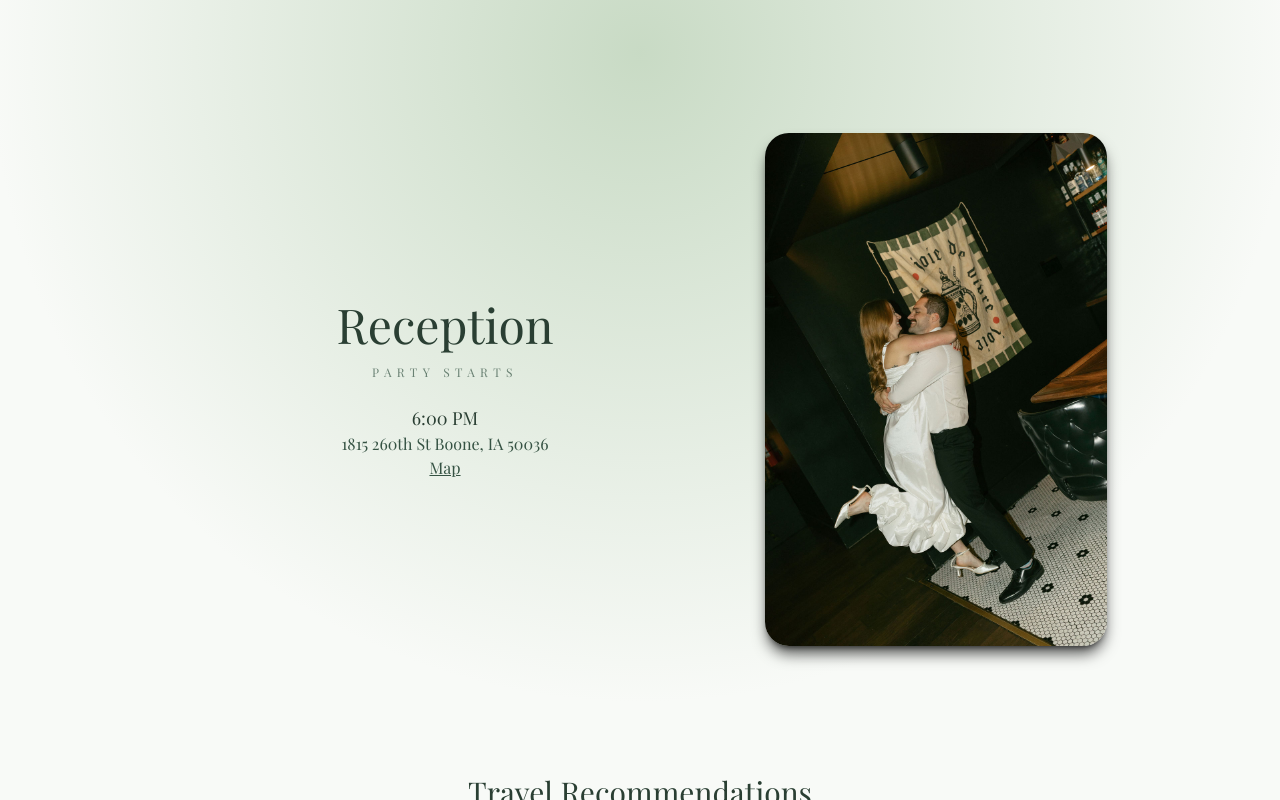
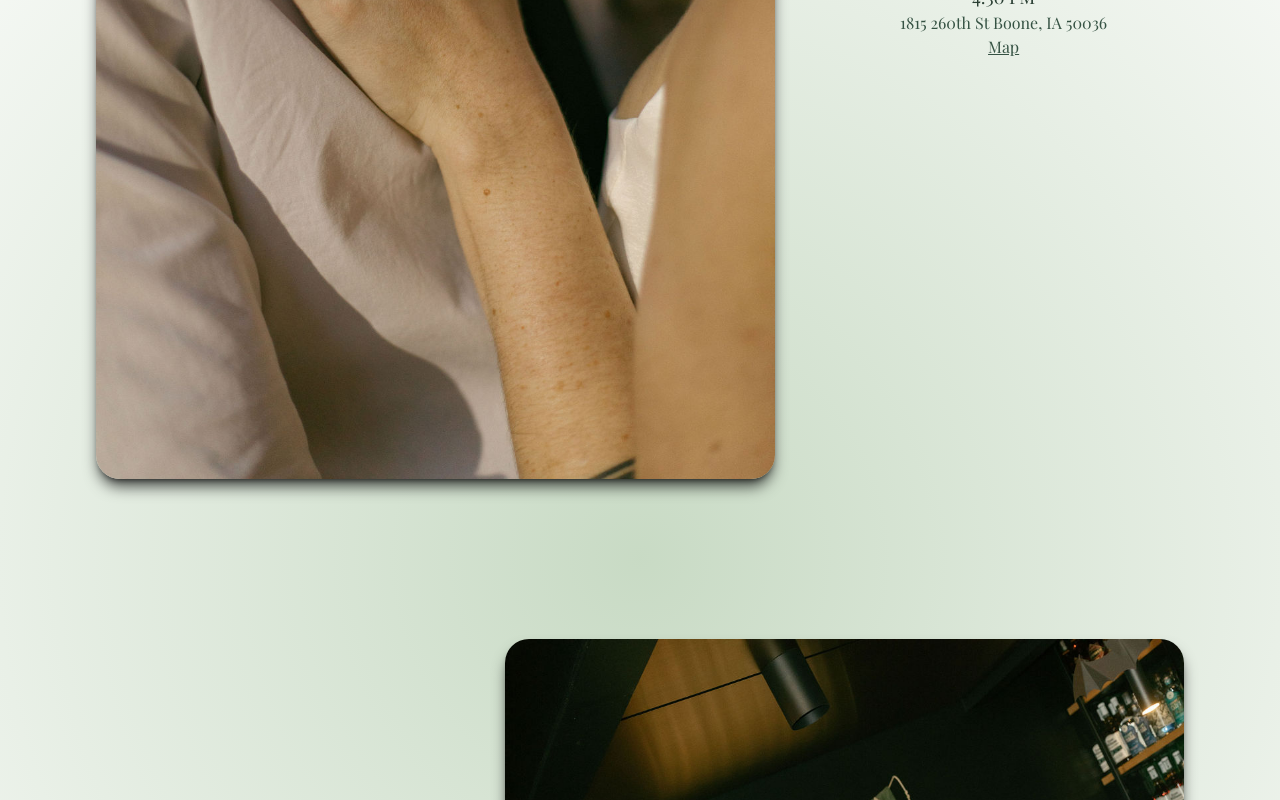
Before and after one commit to aczarnick/wedding-website, a Next.js app: page / in a window 1280 px wide. Shown: the part 1420-2220 px from the top of the page. Built offline with nearby package versions, Linux system fonts and the light colour scheme; a web font is replaced by a local one.

Commit message:
image sizing and improvements

```diff
--- a/next.config.ts
+++ b/next.config.ts
@@ -3,6 +3,10 @@ import type { NextConfig } from "next";
 const nextConfig: NextConfig = {
   /* config options here */
   output: 'standalone',
+  images: {
+    qualities: [25, 50, 75, 100],
+    formats: ['image/avif', 'image/webp'],
+  },
 };
 
 export default nextConfig;
--- a/src/components/EventSection.tsx
+++ b/src/components/EventSection.tsx
@@ -16,11 +16,7 @@ export const EventSection: React.FC<EventSectionProps> = ({
   image,
   imageAlt,
   flip,
-  subtitle,
-  mobileImageWidth = 246,
-  mobileImageHeight = 164,
-  desktopImageWidth = 342,
-  desktopImageHeight = 512,
+  subtitle
 }) => {
   return (
     <>
@@ -31,8 +27,6 @@ export const EventSection: React.FC<EventSectionProps> = ({
         <Image
           src={image}
           alt={imageAlt}
-          width={mobileImageWidth}
-          height={mobileImageHeight}
           className="mt-10 shadow-lg/70 rounded-2xl"
         />
         <p className="text-lg mt-6 text-sage-800">{time}</p>
@@ -50,8 +44,6 @@ export const EventSection: React.FC<EventSectionProps> = ({
           <Image
             src={image}
             alt={imageAlt}
-            width={desktopImageWidth}
-            height={desktopImageHeight}
             className="shadow-lg/70 rounded-3xl basis-1/2"
           />
         </div>
--- a/src/components/HeroSection.tsx
+++ b/src/components/HeroSection.tsx
@@ -1,5 +1,6 @@
 import Image from 'next/image';
 import { Header } from './Header';
+import handhold from '../../public/images/trees-handhold.jpg';
 
 interface HeroSectionProps {
   isMobileMenuOpen: boolean;
@@ -15,12 +16,12 @@ export const HeroSection: React.FC<HeroSectionProps> = ({
   return (
     <div id='Home' className='min-h-screen relative'>
       <Image
-        src="/images/trees-handhold.jpg"
+        src={handhold}
         alt="Alex and Claire holding hands in trees"
         fill
         className='bg-cover object-cover object-center -z-10'
         preload={true}
-        quality={90}
+        quality={100}
         sizes="100vw"
       />
       <div className="absolute inset-0 bg-linear-to-b from-black/30 via-black/10 to-black/40 -z-10" />
--- a/src/constants/events.ts
+++ b/src/constants/events.ts
@@ -1,9 +1,13 @@
+import liftBar from "../../public/images/lift-bar.jpg";
+import ringShot from "../../public/images/ring-shot.jpg";
+import { StaticImageData } from "next/dist/shared/lib/image-external";
+
 export interface EventDetails {
   title: string;
   time: string;
   address: string;
   mapLink: string;
-  image: string;
+  image: StaticImageData;
   imageAlt: string;
   flip?: boolean;
   subtitle?: string;
@@ -15,7 +19,7 @@ export const EVENTS: Record<string, EventDetails> = {
     time: "4:30\u00A0PM",
     address: "1815 260th St Boone, IA 50036",
     mapLink: "https://maps.app.goo.gl/oStkJhh8UEmdLwWG8",
-    image: "/images/ring-shot.jpg",
+    image: ringShot,
     imageAlt: "Close up of engagement ring",
     subtitle: "Fun Begins",
   },
@@ -24,7 +28,7 @@ export const EVENTS: Record<string, EventDetails> = {
     time: "6:00\u00A0PM",
     address: "1815 260th St Boone, IA 50036",
     mapLink: "https://maps.app.goo.gl/oStkJhh8UEmdLwWG8",
-    image: "/images/lift-bar.jpg",
+    image: liftBar,
     imageAlt: "Alex lifting Claire in the air at the bar",
     flip: true,
     subtitle: "Party Starts",
```
